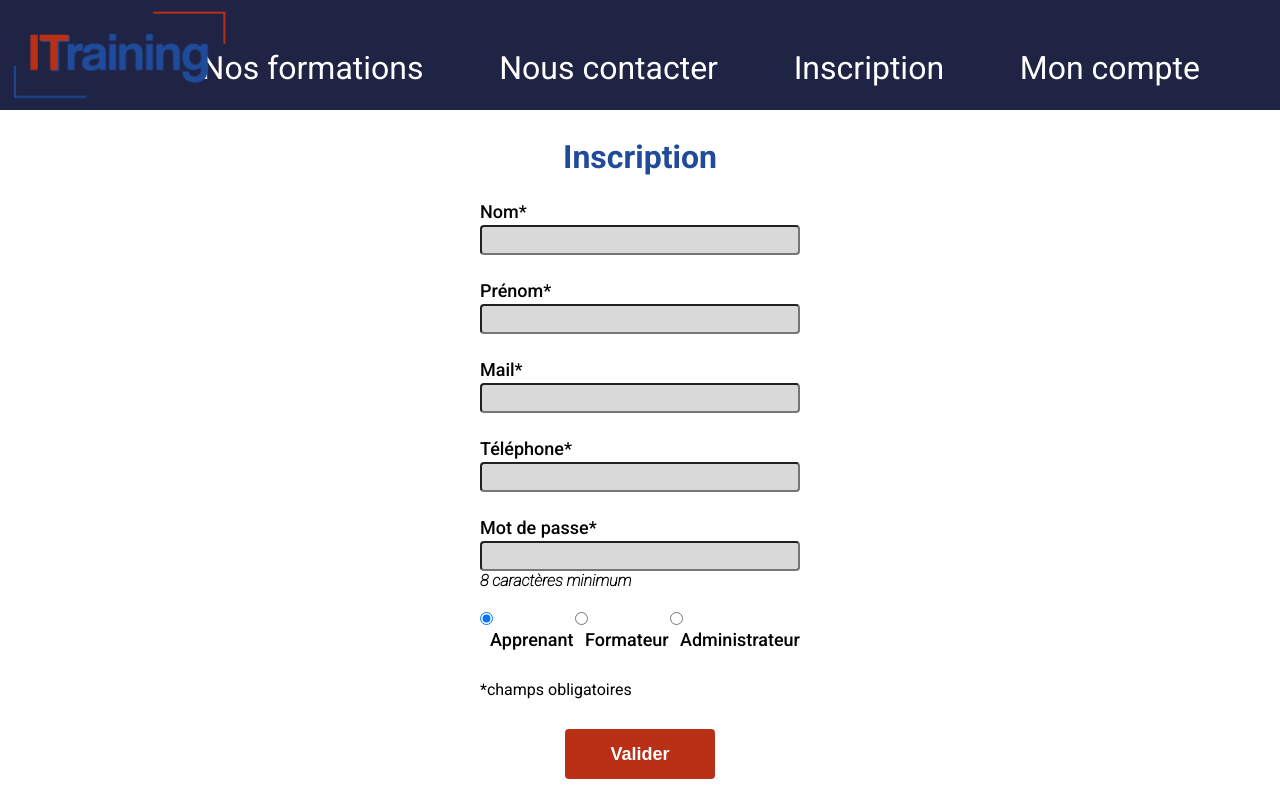
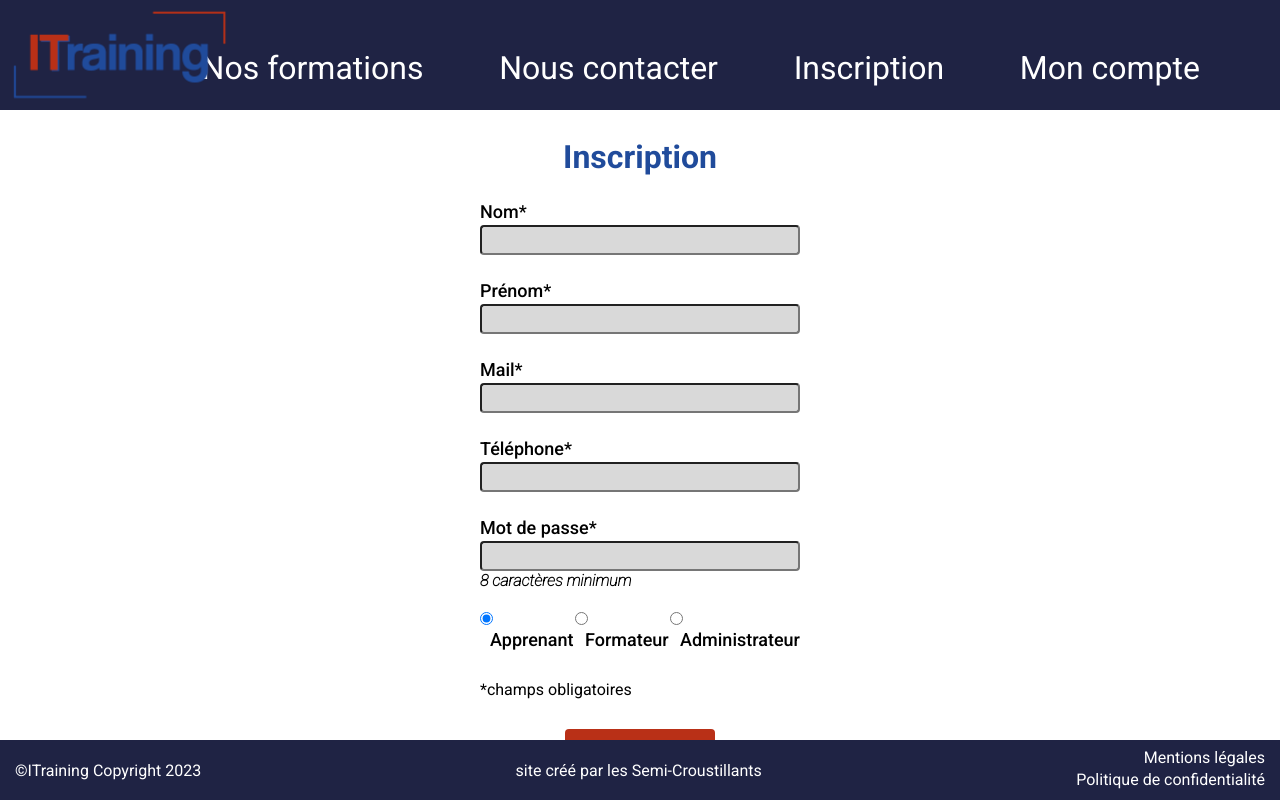
Before and after one commit to Glacianne/fil_rouge_POEI_JAVA, an Angular app in the folder Angular/itraining_front/: page /inscription in a window 1280 px wide. Built offline with nearby package versions, Linux system fonts and the light colour scheme.

Commit message:
Création du visuel du footer qui intègre aussi le copyright sans faire les liens vers les pages.

```diff
--- a/Angular/itraining_front/src/app/app.component.html
+++ b/Angular/itraining_front/src/app/app.component.html
@@ -15,6 +15,9 @@
   <div class="content">
     <router-outlet></router-outlet>
   </div>
+  <div class="footer">
+    <app-footer></app-footer>
+  </div>
 </div>
 
 
--- a/Angular/itraining_front/src/app/app.module.ts
+++ b/Angular/itraining_front/src/app/app.module.ts
@@ -6,7 +6,6 @@ import { AppComponent } from './app.component';
 import {HomeComponent} from "./home/home.component";
 import {NavbarComponent} from "./navbar/navbar.component";
 import {FooterComponent} from "./footer/footer.component";
-import {CopyrightComponent} from "./copyright/copyright.component";
 import {AccountComponent} from "./account/account.component";
 import {TeacherAccountComponent} from "./account/teacher-account/teacher-account.component";
 import {LearnerAccountComponent} from "./account/learner-account/learner-account.component";
@@ -19,7 +18,6 @@ import {InscriptionComponent} from "./inscription/inscription.component";
     HomeComponent,
     NavbarComponent,
     FooterComponent,
-    CopyrightComponent,
     AccountComponent,
     TeacherAccountComponent,
     LearnerAccountComponent,
--- a/Angular/itraining_front/src/app/copyright/copyright.component.html
+++ /dev/null
@@ -1,10 +0,0 @@
-<!DOCTYPE html>
-<html lang="en">
-<head>
-  <meta charset="UTF-8">
-  <title>Title</title>
-</head>
-<body>
-
-</body>
-</html>
--- a/Angular/itraining_front/src/app/footer/footer.component.html
+++ b/Angular/itraining_front/src/app/footer/footer.component.html
@@ -1,10 +1,12 @@
-<!DOCTYPE html>
-<html lang="en">
-<head>
-  <meta charset="UTF-8">
-  <title>Title</title>
-</head>
-<body>
+<div class="content">
 
-</body>
-</html>
+  <nav class="footer">
+    <p class="copyright">©ITraining Copyright 2023</p>
+    <p>site créé par les Semi-Croustillants</p>
+    <div class="mentions-legales">
+      <a routerLink="">Mentions légales</a>
+      <a routerLink="">Politique de confidentialité</a>
+    </div>
+  </nav>
+
+</div>
--- a/Angular/itraining_front/src/app/footer/footer.component.scss
+++ b/Angular/itraining_front/src/app/footer/footer.component.scss
@@ -0,0 +1,46 @@
+*{
+  padding: 0;
+  margin: 0;
+  box-sizing: border-box;
+}
+
+a{
+  color: white;
+  text-decoration: none;
+  margin-bottom: 3px;
+  &:hover{
+    color: #D9D9D9;
+  }
+  &:active{
+    color: white;
+    text-decoration: underline;
+    text-decoration: #B93017;
+  }
+}
+
+.content{
+  position: absolute;
+  bottom: 0;
+  left: 0;
+  right: 0;
+}
+
+.footer{
+  height: 60px;
+  color: white;
+  background-color: #1F2344;
+  display: flex;
+  justify-content: space-between;
+  align-items: center;
+}
+
+.copyright{
+  margin-left: 15px;
+}
+
+.mentions-legales{
+  display: flex;
+  flex-direction: column;
+  align-items: end;
+  margin-right: 15px;
+}
--- a/Angular/itraining_front/src/app/navbar/navbar.component.scss
+++ b/Angular/itraining_front/src/app/navbar/navbar.component.scss
@@ -20,17 +20,14 @@ img{
 a{
   color: white;
   text-decoration: none;
-
   &:hover{
     color: #D9D9D9;
   }
-
   &:active{
     color: white;
     text-decoration: underline;
     text-decoration: #B93017;
   }
-
 }
 
 .navbar{
```
Also changed, not shown: Angular/itraining_front/src/app/copyright/copyright.component.ts (deleted, +0 -9 lines), Angular/itraining_front/src/app/copyright/copyright.component.scss (deleted), 1 other file (tests, documents, lock files or other folders).
